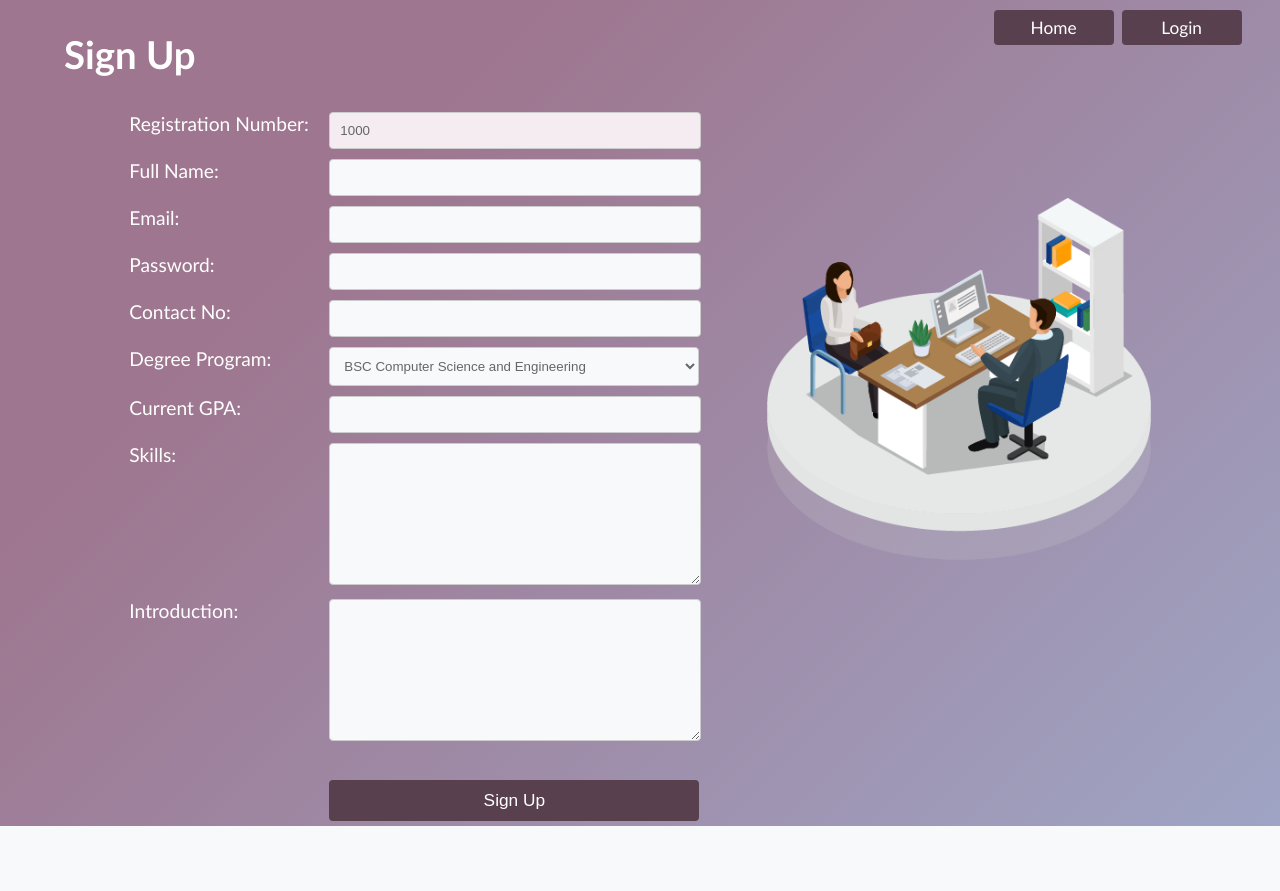
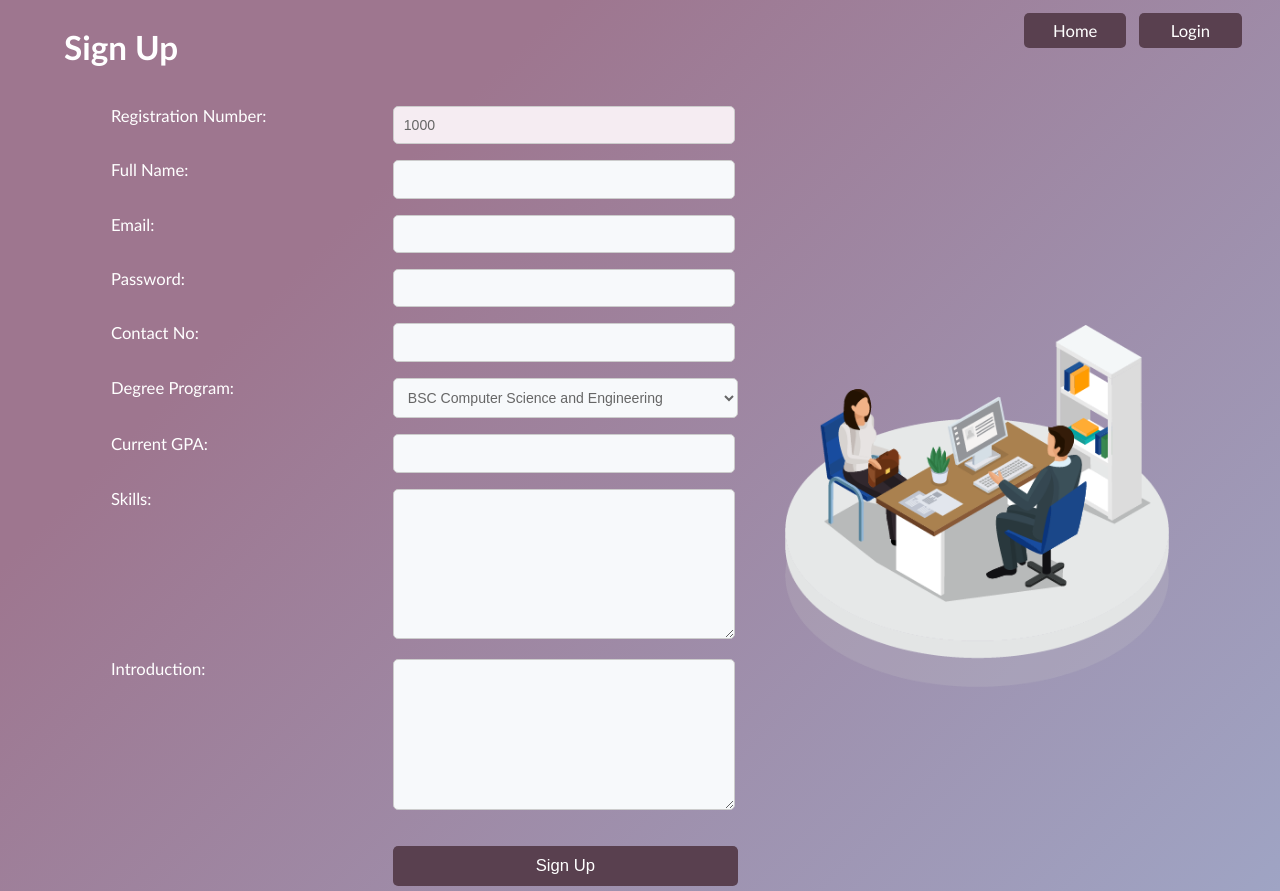
Before and after one commit to shenariperera/flask-s3-app, a Flask app: page /signup in a window 1280 px wide. Before the commit the page ends 826 px from the top, so only its background shows below. Run offline with Flask 3, Linux system fonts and the light colour scheme; data that the repository does not hold is empty.

Commit message:
Style updates

```diff
--- a/static/css/style.css
+++ b/static/css/style.css
@@ -2,7 +2,7 @@ body {
   background-color: #9fa4c4;
   background-image: linear-gradient(315deg, #9fa4c4 0%, #9e768f 74%);
   color: #ffffff;
-  font-size: 1.2em;
+  font-size: 1.3vw;
   font-family: calibri;
   margin: 0;
   padding: 0;
@@ -32,6 +32,7 @@ body {
   display: flex;
   justify-content: space-evenly;
   flex-direction: row;
+  align-items: center;
 }
 
 h1 {
@@ -58,12 +59,12 @@ form {
   display: flex;
   flex-direction: column;
   justify-content: space-between;
-  margin-top: 10px;
+  margin-top: 2vh;
 }
 
 .login-form {
   justify-content: center;
-  margin-top: 40px;
+  margin-top: 5vh;
 }
 
 .form-fields {
@@ -79,7 +80,7 @@ form {
 }
 
 label {
-  margin-bottom: 10px;
+  margin-bottom: 2vh;
 }
 
 .field {
@@ -87,7 +88,7 @@ label {
 }
 
 .field-label {
-  width: 200px;
+  width: 22vw;
 }
 
 input[type="text"],
@@ -96,13 +97,14 @@ input[type="number"],
 input[type="password"],
 textarea,
 select {
-  padding: 10px;
-  border-radius: 4px;
+  padding: 0.8vw;
+  border-radius: 0.4vw;
   border: 1px solid #ccc;
   background-color: #f7f9fb;
   color: #666;
-  margin-bottom: 10px;
-  width: 350px;
+  margin-bottom: 2vh;
+  font-size: 1.1vw;
+  width: 25vw;
 }
 
 input[type="email"].readonly-input,
@@ -111,23 +113,23 @@ input[type="number"].readonly-input{
 }
 
 select {
-  width: 370px;
+  width: 27vw;
 }
 
 input[type="submit"] {
-  padding: 10px;
+  padding: 0.8vw;
   background-color: #59404f;
   color: #fff;
   border: none;
-  border-radius: 4px;
+  border-radius: 0.4vw;
   cursor: pointer;
-  width: 370px;
-  margin-top: 25px;
-  font-size: 0.9em;
+  width: 27vw;
+  margin-top: 2vh;
+  font-size: 1.3vw;
 }
 
 input.signup-btn {
-  margin-left: 200px;
+  margin-left: 22vw;
 }
 
 input[type="submit"]:hover {
@@ -140,7 +142,7 @@ input[type="submit"]:hover {
 
 .signup-img {
   width: 30vw;
-  margin-top: 12vh;
+  margin-top: 5vh;
 }
 
 .login-img {
@@ -176,37 +177,38 @@ input[type="submit"]:hover {
 .top-btn1 a,
 .top-btn2 a,
 .top-btn3 a{
-  padding: 7px 10px;
-  margin-top: 5px;
+  padding: 0.6vw 1.5vw;
+  margin-top: 1vh;
   text-align: center;
   position: absolute;
-  right: 13%;
+  right: 12vw;
   background-color: #59404f;
   color: #ffffff;
-  font-size: 0.9em;
+  font-size: 1.3vw;
   border: none;
-  border-radius: 4px;
+  border-radius: 0.4vw;
   cursor: pointer;
-  width: 100px;
+  width: 5vw;
   text-decoration: none;
 }
 
 .top-btn2 a {
-  right: 3%;
+  right: 3vw;
 }
 
 .top-btn3 a {
-  right: 23%;
+  right: 21vw;
 }
 
 
 .top-btn1 a:hover,
-.top-btn2 a:hover{
+.top-btn2 a:hover,
+.top-btn3 a:hover{
   background-color: #755468;
 }
 
 .user-block {
-  margin-top: 60px;
+  margin-top: 5vh;
   display: flex;
   flex-direction: row;
   flex-wrap: wrap;
--- a/templates/index.html
+++ b/templates/index.html
@@ -26,7 +26,7 @@
                      {{ user.reg_number }}
                     </div>
                     <div class="profile-btn">
-                        <a target="_blank" href="/profile/{{ user.reg_number }}">View Profile</a>
+                        <a href="/profile/{{ user.reg_number }}">View Profile</a>
                     </div>
               </div>
             {% endfor %}
--- a/templates/login.html
+++ b/templates/login.html
@@ -6,6 +6,9 @@
   </head>
   <body>
     <div class="container-login">
+        <div class="top-btn1">
+            <a href="/">Home</a>
+        </div>
         <div class="top-btn2">
             <a href="/signup">Sign Up</a>
         </div>
```
Also changed, not shown: other parts of static/css/style.css (+15 -15 lines).
